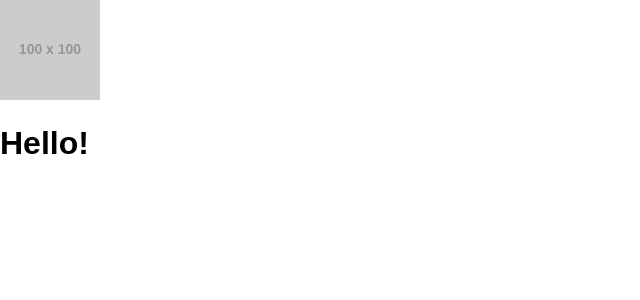
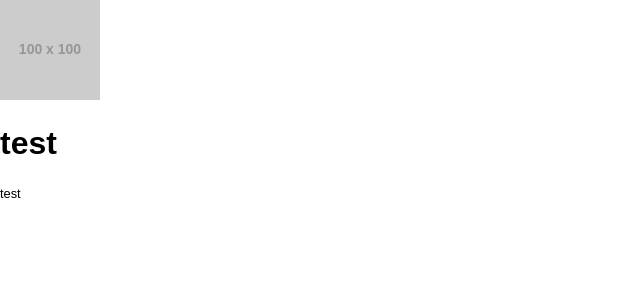
Before and after one commit to raphaelpor/raphaelpor.github.io, a React app: page / in a window 1280 px wide. Shown: the top 300 px of the page, without its empty margins (0-640 px from the left). Built offline with nearby package versions, Linux system fonts and the light colour scheme.

Commit message:
Add Intro to Home

```diff
--- a/src/views/Home/index.js
+++ b/src/views/Home/index.js
@@ -1,12 +1,13 @@
 import React from 'react';
 
 import Avatar from '../../shared/Avatar';
+import Intro from './components/Intro';
 
 function Home() {
   return (
     <div>
       <Avatar />
-      <h1>Hello!</h1>
+      <Intro />
     </div>
   );
 }
```
Also changed, not shown: 1 other file (tests, documents, lock files or other folders).
